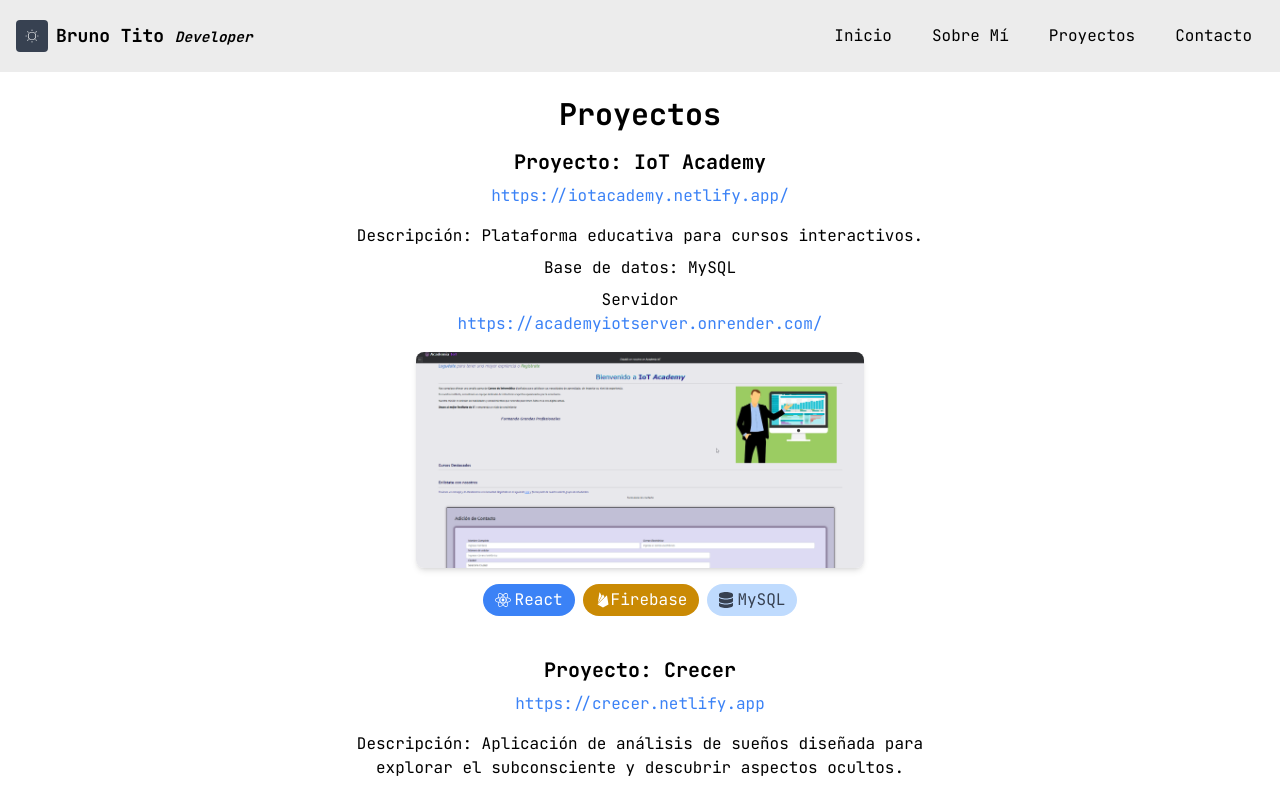
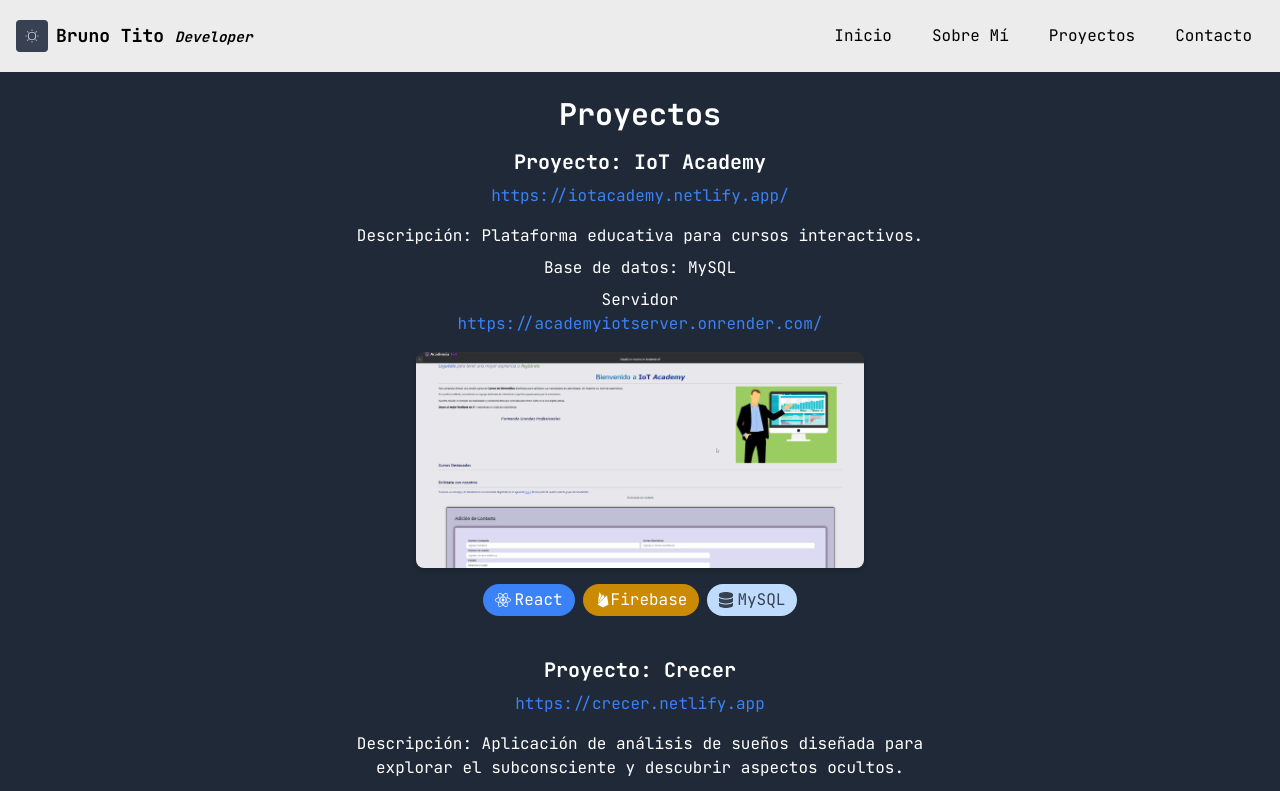
Before and after one commit to bntito/portfolio, a React (Create React App) app: page /projects in a window 1280 px wide. Shown: the top 791 px of the page. Built offline with nearby package versions, Linux system fonts and the light colour scheme.

Commit message:
Actualizar Projects.jsx

```diff
--- a/src/components/Projects.jsx
+++ b/src/components/Projects.jsx
@@ -1,4 +1,4 @@
-import React from 'react';
+import React, { useContext } from 'react';
 import Iot from '../assets/images/iot.png';
 import Crece from '../assets/images/crece.png';
 import Einstitute from '../assets/images/eins.png';
@@ -6,11 +6,13 @@
 import { FontAwesomeIcon } from '@fortawesome/react-fontawesome';
 import { faReact, faVuejs, faJs } from '@fortawesome/free-brands-svg-icons';
 import { faDatabase } from '@fortawesome/free-solid-svg-icons';
-
+import { DarkModeContext } from '../DarkModeContext'; // Ajusta la ruta según tu estructura de archivos
 
 function Projects() {
+  const { darkMode } = useContext(DarkModeContext);
+
   return (
-    <section id="projects" className="min-h-screen bg-white p-8 flex flex-col items-center">
+    <section id="projects" className={`min-h-screen p-8 flex flex-col items-center ${darkMode ? 'bg-gray-800 text-white' : 'bg-white text-gray-700'}`}>
       <h2 className="text-3xl font-bold mb-4 text-center">Proyectos</h2>
 
       {/* Proyecto: IoT Academy */}
```
